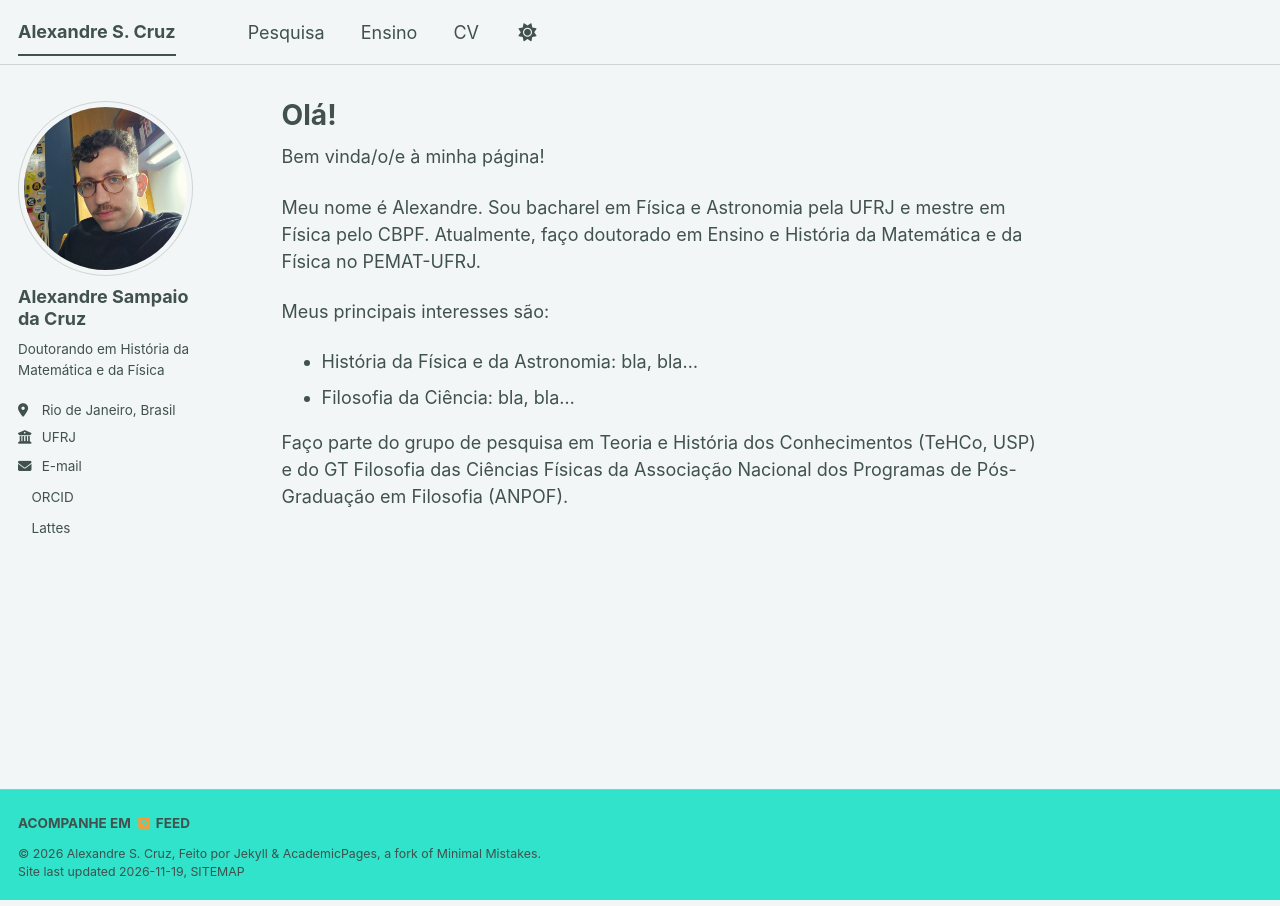
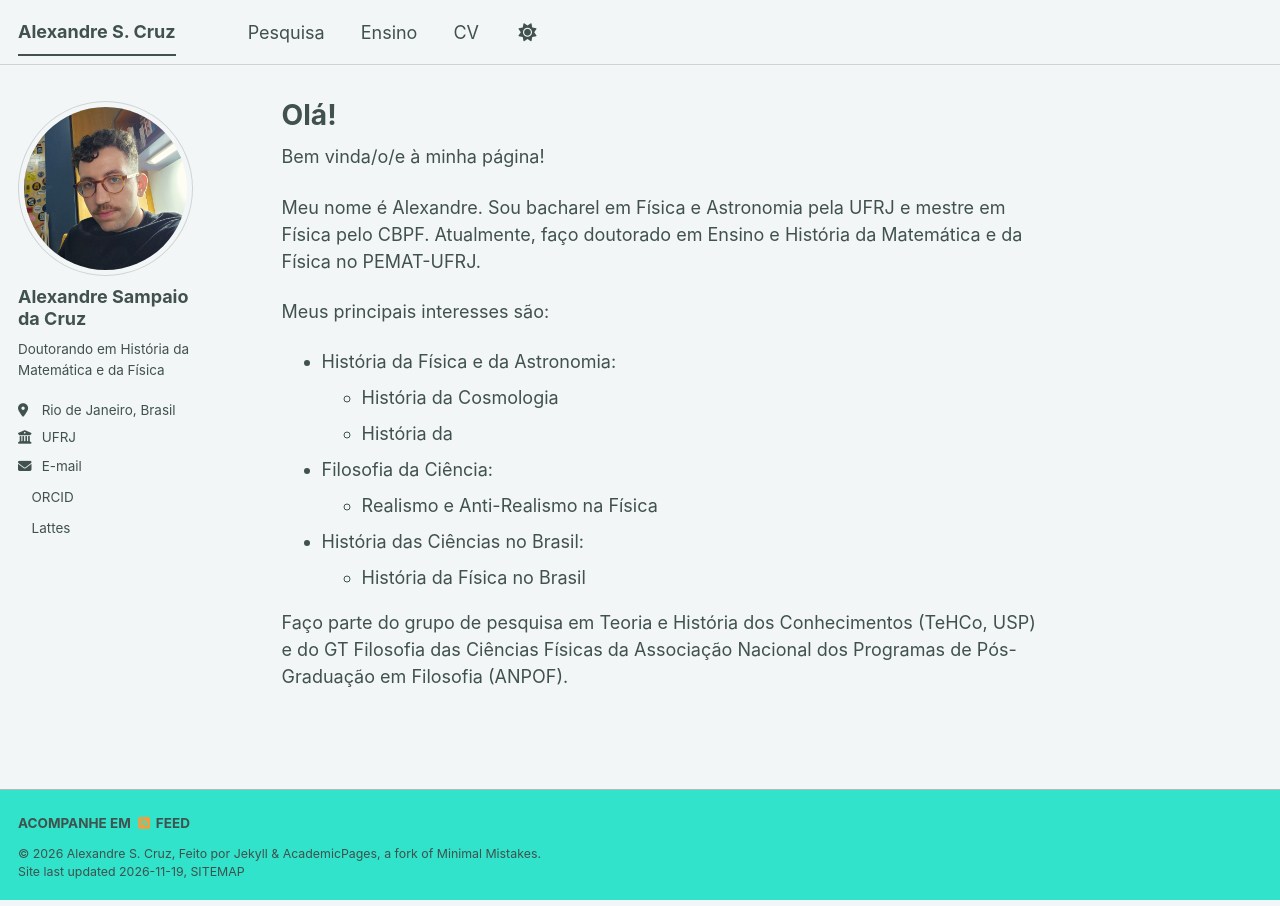
Before and after one commit to alexndr-sc/alexndr-sc.github.io, a Jekyll site: the page built from _pages/about.md, in a window 1280 px wide. Built offline with Jekyll 4.4.1, drawn with Linux system fonts in a browser that asks for light colours; a script bundle is joined from its source files by our own code; a style sheet for code colours, icons or effects is not loaded.

Commit message:
Update about.md

```diff
--- a/_pages/about.md
+++ b/_pages/about.md
@@ -14,8 +14,13 @@ Meu nome é Alexandre. Sou bacharel em Física e Astronomia pela UFRJ e mestre e
 
 Meus principais interesses são:
 
-- História da Física e da Astronomia: bla, bla...
-- Filosofia da Ciência: bla, bla...
+- História da Física e da Astronomia:
+    - História da Cosmologia
+    - História da
+- Filosofia da Ciência:
+    - Realismo e Anti-Realismo na Física
+- História das Ciências no Brasil:
+    - História da Física no Brasil
 
 
 Faço parte do grupo de pesquisa em Teoria e História dos Conhecimentos (TeHCo, USP) e do GT Filosofia das Ciências Físicas da Associação Nacional dos Programas de Pós-Graduação em Filosofia (ANPOF).
```
